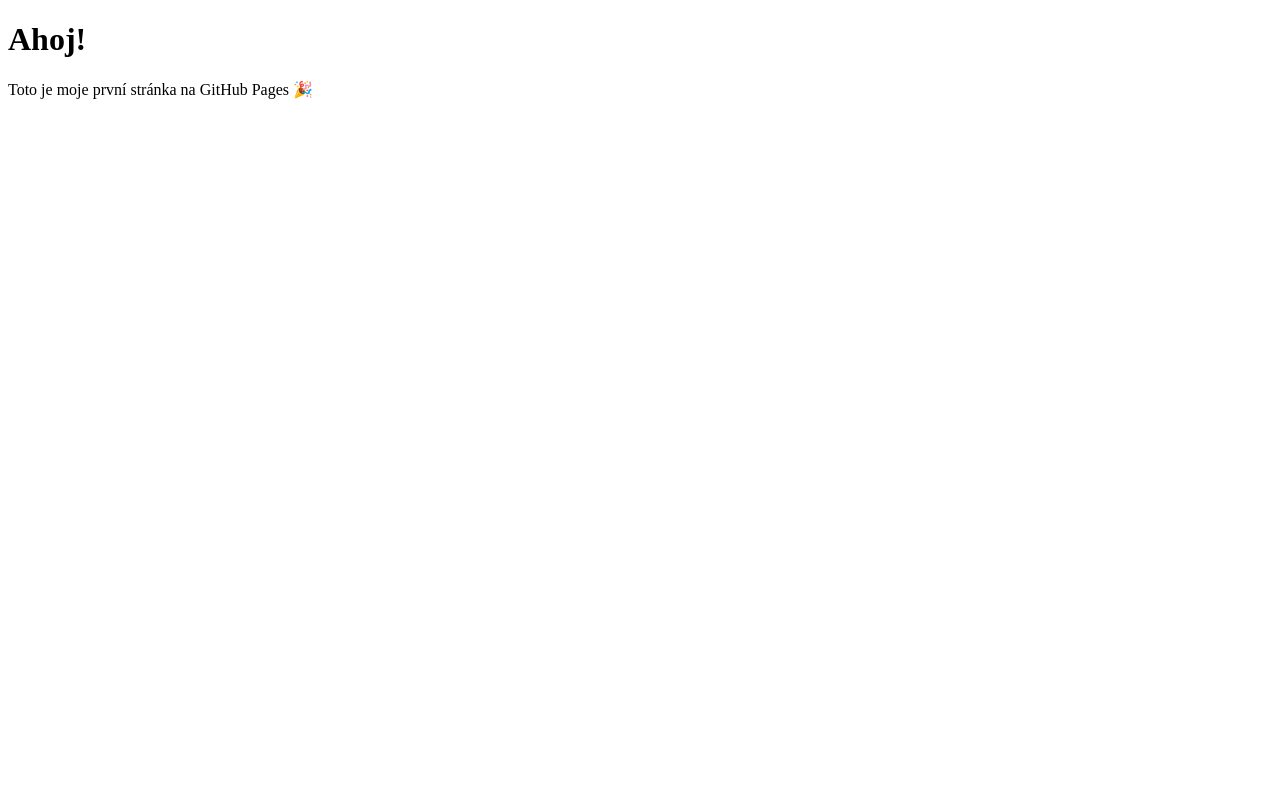
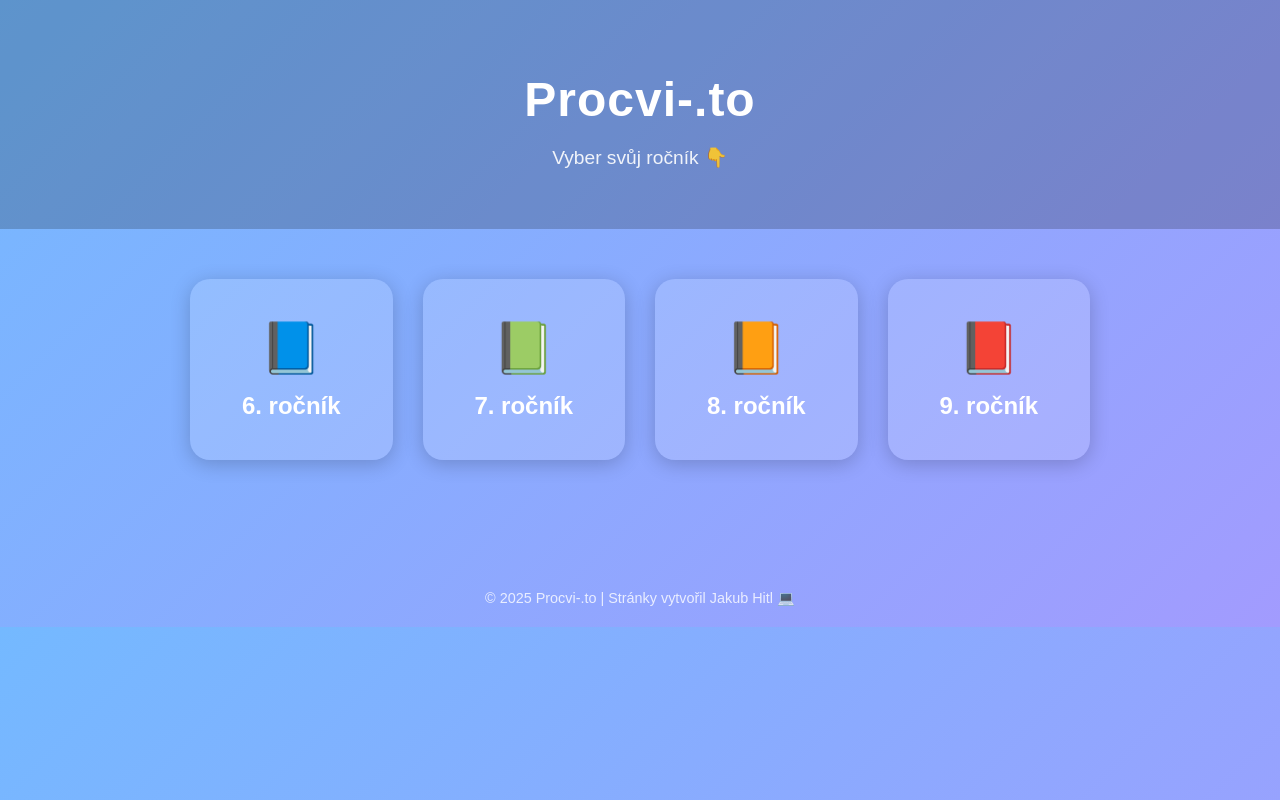
Before and after one commit to jakubhitl/Procvi-.to, a plain HTML site: page index.html in a window 1280 px wide. Drawn offline with Linux system fonts and the light colour scheme.

Commit message:
Update index.html

```diff
--- a/index.html
+++ b/index.html
@@ -1,11 +1,118 @@
 <!DOCTYPE html>
 <html lang="cs">
 <head>
-  <meta charset="utf-8">
-  <title>Procvi-.to</title>
+  <meta charset="UTF-8" />
+  <meta name="viewport" content="width=device-width, initial-scale=1.0" />
+  <title>Procvi-.to | Úvodní stránka</title>
+  <style>
+    body {
+      margin: 0;
+      font-family: "Poppins", sans-serif;
+      background: linear-gradient(135deg, #74b9ff, #a29bfe);
+      color: #fff;
+      text-align: center;
+    }
+
+    header {
+      background: rgba(0, 0, 0, 0.2);
+      padding: 40px 20px;
+    }
+
+    header h1 {
+      font-size: 3rem;
+      margin-bottom: 10px;
+      letter-spacing: 1px;
+    }
+
+    header p {
+      font-size: 1.2rem;
+      opacity: 0.9;
+    }
+
+    .container {
+      display: grid;
+      grid-template-columns: repeat(auto-fit, minmax(200px, 1fr));
+      gap: 30px;
+      padding: 50px;
+      max-width: 900px;
+      margin: auto;
+    }
+
+    .card {
+      background: rgba(255, 255, 255, 0.15);
+      border-radius: 20px;
+      padding: 40px 20px;
+      cursor: pointer;
+      transition: all 0.3s ease;
+      box-shadow: 0 4px 20px rgba(0, 0, 0, 0.2);
+    }
+
+    .card:hover {
+      transform: translateY(-8px);
+      background: rgba(255, 255, 255, 0.25);
+    }
+
+    .icon {
+      font-size: 50px;
+      margin-bottom: 15px;
+    }
+
+    .grade {
+      font-size: 1.5rem;
+      font-weight: bold;
+    }
+
+    footer {
+      margin-top: 60px;
+      padding: 20px;
+      font-size: 0.9rem;
+      opacity: 0.8;
+    }
+
+    a {
+      color: inherit;
+      text-decoration: none;
+    }
+
+    /* barvy ikon */
+    .g6 { color: #ffeaa7; }
+    .g7 { color: #81ecec; }
+    .g8 { color: #fab1a0; }
+    .g9 { color: #74b9ff; }
+  </style>
 </head>
 <body>
-  <h1>Ahoj!</h1>
-  <p>Toto je moje první stránka na GitHub Pages 🎉</p>
+
+  <header>
+    <h1>Procvi-.to</h1>
+    <p>Vyber svůj ročník 👇</p>
+  </header>
+
+  <main class="container">
+    <a href="rocnik6.html" class="card">
+      <div class="icon g6">📘</div>
+      <div class="grade">6. ročník</div>
+    </a>
+
+    <a href="rocnik7.html" class="card">
+      <div class="icon g7">📗</div>
+      <div class="grade">7. ročník</div>
+    </a>
+
+    <a href="rocnik8.html" class="card">
+      <div class="icon g8">📙</div>
+      <div class="grade">8. ročník</div>
+    </a>
+
+    <a href="rocnik9.html" class="card">
+      <div class="icon g9">📕</div>
+      <div class="grade">9. ročník</div>
+    </a>
+  </main>
+
+  <footer>
+    © 2025 Procvi-.to | Stránky vytvořil Jakub Hitl 💻
+  </footer>
+
 </body>
 </html>
```
